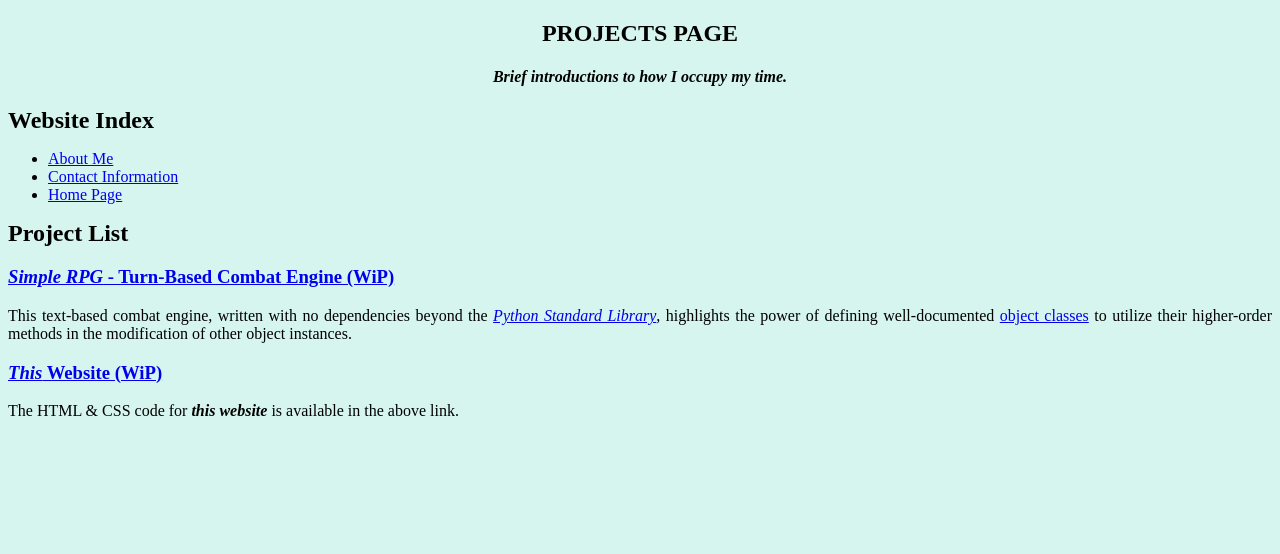
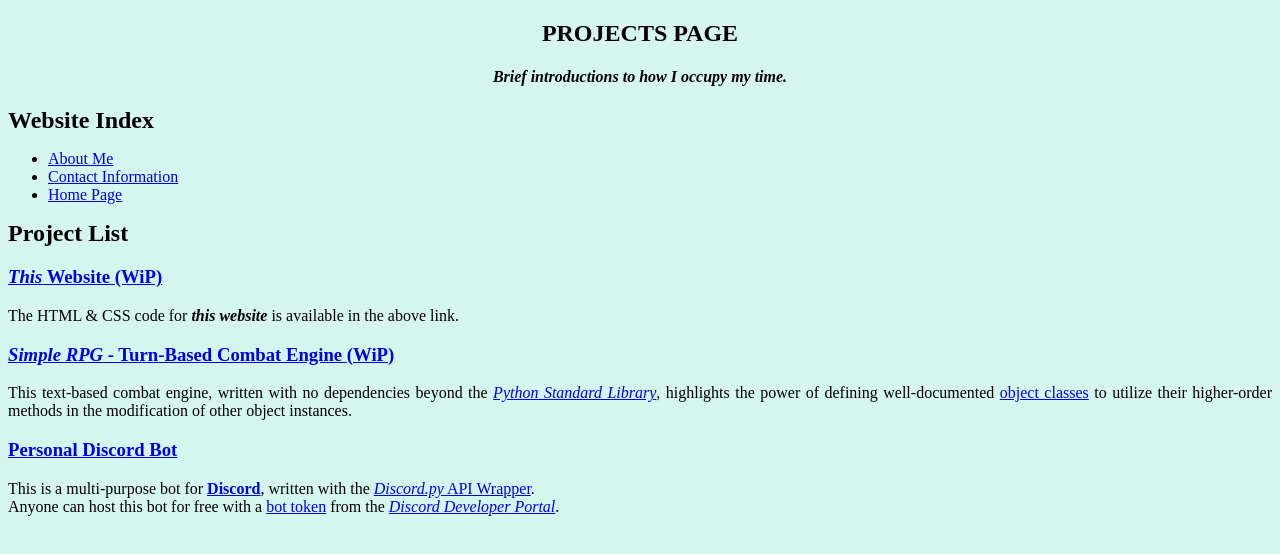
Before and after one commit to davidchow9225/davidchow, a plain HTML site: page projects-page.html in a window 1280 px wide. Drawn offline with Linux system fonts and the light colour scheme.

Commit message:
Update projects-page.html
Added my discord bot to the projects list, reordering them to put the website's source code as the first entry.

```diff
--- a/projects-page.html
+++ b/projects-page.html
@@ -47,6 +47,14 @@
                 <header>
                     <h2><b>Project List</b></h2>
                 </header>
+                <!-- * THIS Website -->
+                <div class="Project">
+                    <header>
+                        <a href="https://github.com/davidchow9225/profile/tree/main"><h3><b><i>This</i> Website (WiP)</b></h4></a>
+                    </header>
+                    <p>The HTML & CSS code for <b><i>this website</i></b> is available in the above link.
+                    </p>
+                </div>
                 <!-- * Simple RPG -->
                 <div class="Project">
                     <header>
@@ -55,12 +63,14 @@
                     <p>This text-based combat engine, written with no dependencies beyond the <a href="https://docs.python.org/3/library/index.html"><i>Python Standard Library</i></a>, highlights the power of defining well-documented <a href="https://docs.python.org/3/tutorial/classes.html">object classes</a> to utilize their higher-order methods in the modification of other object instances.
                     </p>
                 </div>
-                <!-- * THIS Website -->
+                <!-- * Personal Discord Bot -->
                 <div class="Project">
                     <header>
-                        <a href="https://github.com/davidchow9225/profile/tree/main"><h3><b><i>This</i> Website (WiP)</b></h4></a>
+                        <a href="https://github.com/davidchow9225/personal-discord-bot"><h3><b>Personal Discord Bot</b></h4></a>
                     </header>
-                    <p>The HTML & CSS code for <b><i>this website</i></b> is available in the above link.
+                    <p>This is a multi-purpose bot for <a href="https://discord.com/"><b>Discord</b></a>, written with the <a href="https://discordpy.readthedocs.io/en/stable/index.html"><i>Discord.py</i> API Wrapper</a>.
+                    </p>
+                    <p>Anyone can host this bot for free with a <a href="https://discord.com/developers/applications">bot token</a> from the <a href="https://discord.com/developers/docs/intro"><i>Discord Developer Portal</i></a>.
                     </p>
                 </div>
             </article>
```
